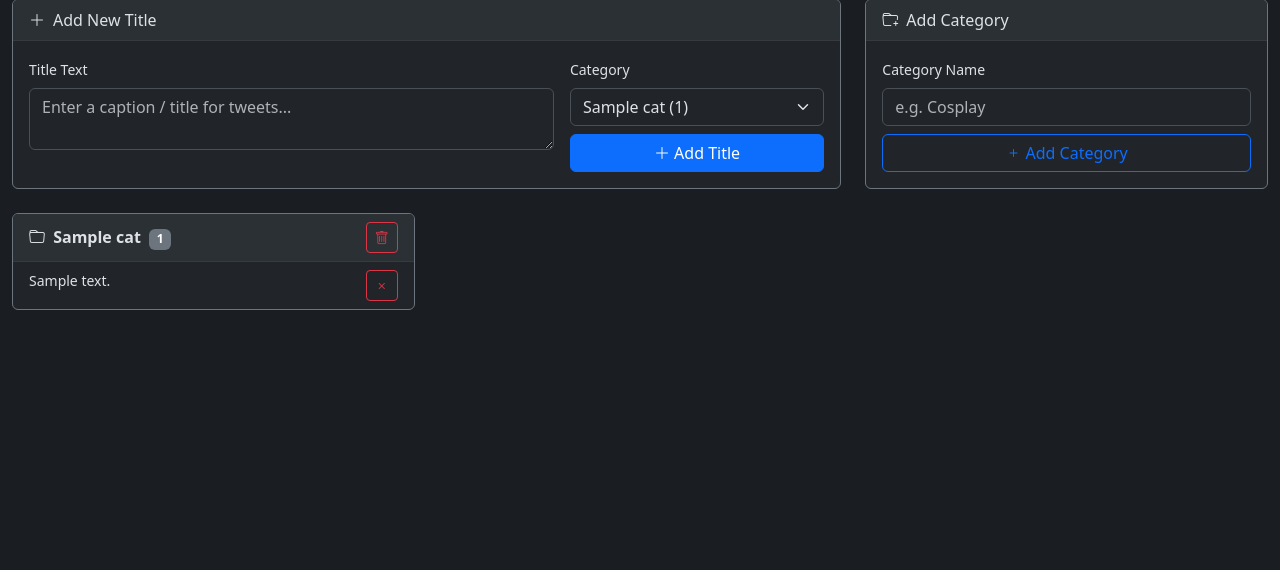
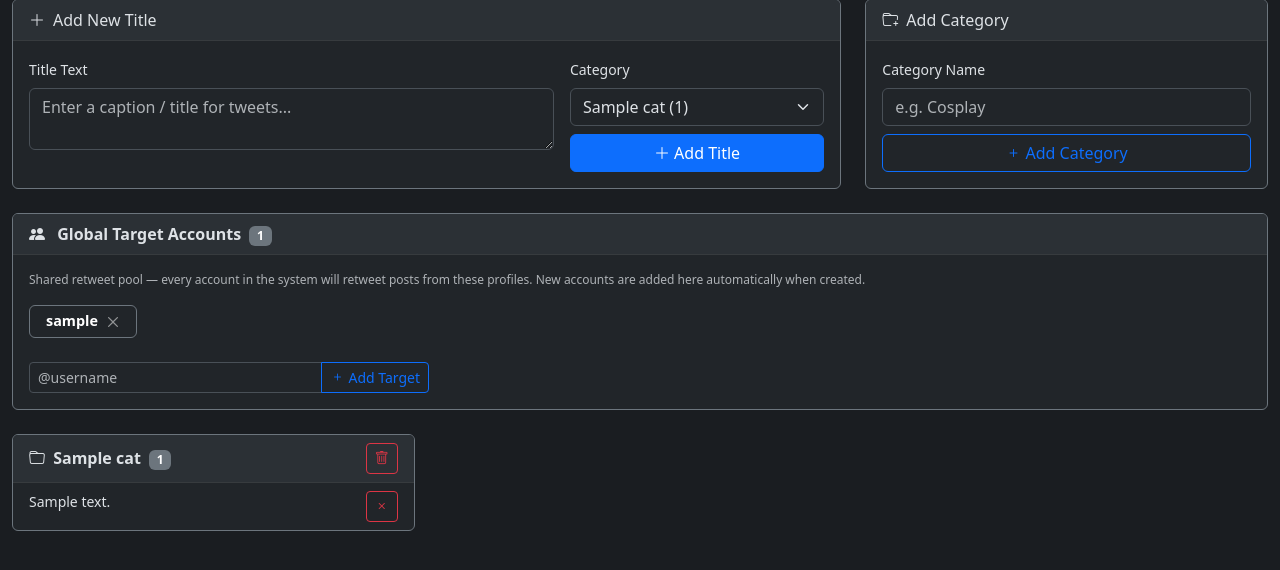
Before and after one commit to BigMarc/bunnytweets, a Python web app: template src/web/templates/generator.html in a window 1280 px wide. Shown: the part 216-786 px from the top of the page. Run offline with Jinja, Linux system fonts and the light colour scheme; the template is opened without the code that fills it: most values are stand-ins (such as "Sample title", 1, 10 or a date in 2020).

Commit message:
feat: add Global Target Accounts — shared retweet pool on /generator/ page
- New GlobalTarget model in database.py with CRUD methods (add, update,
  delete, list usernames)
- New section on /generator/ page with chip-style UI for managing the pool
- Retweeter merges global targets (priority 50) with per-account targets,
  skipping the account's own username to avoid self-retweets
- Auto-adds twitter username to global pool when a new account is created
- Auto-updates global pool entry when an account's username changes

https://claude.ai/code/session_0118bjzVGUtLRG9itPaufWnF

```diff
--- a/src/web/static/js/generator.js
+++ b/src/web/static/js/generator.js
@@ -30,3 +30,70 @@ async function deleteTitle(titleId, btn) {
         showToast('Failed to delete title', 'danger');
     }
 }
+
+
+// ----- Global Target Accounts -----
+
+async function addGlobalTarget() {
+    const input = document.getElementById('new-gt-username');
+    const username = input.value.trim();
+    if (!username) return;
+
+    try {
+        const resp = await fetch('/generator/global-target/add', {
+            method: 'POST',
+            headers: {'Content-Type': 'application/json'},
+            body: JSON.stringify({username: username}),
+        });
+        const data = await resp.json();
+        if (data.success) {
+            const noMsg = document.getElementById('no-gt-msg');
+            if (noMsg) noMsg.remove();
+
+            const list = document.getElementById('global-targets-list');
+            const html = `
+                <div class="d-inline-flex align-items-center me-2 mb-2 gt-item" data-gt-id="${data.id}">
+                    <span class="badge bg-dark border border-secondary d-flex align-items-center py-2 px-3" style="font-size: 0.9rem;">
+                        ${data.username}
+                        <button type="button" class="btn-close btn-close-white ms-2" style="font-size: 0.6rem;"
+                                onclick="deleteGlobalTarget(${data.id}, this)"></button>
+                    </span>
+                </div>`;
+            list.insertAdjacentHTML('beforeend', html);
+            input.value = '';
+
+            // Update counter
+            const count = document.getElementById('gt-count');
+            if (count) count.textContent = list.querySelectorAll('.gt-item').length;
+
+            showToast(`${data.username} added to global pool`, 'success');
+        } else {
+            showToast(data.message || 'Failed to add target', 'danger');
+        }
+    } catch (e) {
+        showToast('Failed to add global target', 'danger');
+    }
+}
+
+async function deleteGlobalTarget(targetId, btn) {
+    try {
+        const resp = await fetch(`/generator/global-target/${targetId}/delete`, {
+            method: 'POST',
+        });
+        const data = await resp.json();
+        if (data.success) {
+            const item = btn.closest('.gt-item');
+            if (item) item.remove();
+
+            const list = document.getElementById('global-targets-list');
+            const count = document.getElementById('gt-count');
+            if (count) count.textContent = list.querySelectorAll('.gt-item').length;
+
+            showToast('Target removed', 'success');
+        } else {
+            showToast(data.message || 'Failed to remove target', 'danger');
+        }
+    } catch (e) {
+        showToast('Failed to remove global target', 'danger');
+    }
+}
--- a/src/web/templates/generator.html
+++ b/src/web/templates/generator.html
@@ -65,6 +65,51 @@
     </div>
 </div>
 
+<!-- Global Target Accounts -->
+<div class="row mb-4">
+    <div class="col-12">
+        <div class="card border-secondary">
+            <div class="card-header d-flex justify-content-between align-items-center">
+                <div>
+                    <i class="bi bi-people-fill me-2"></i>
+                    <strong>Global Target Accounts</strong>
+                    <span class="badge bg-secondary ms-1" id="gt-count">{{ global_targets|length }}</span>
+                </div>
+            </div>
+            <div class="card-body">
+                <p class="form-text mt-0 mb-3">
+                    Shared retweet pool &mdash; every account in the system will retweet posts from these profiles.
+                    New accounts are added here automatically when created.
+                </p>
+
+                <div id="global-targets-list" class="mb-3" style="max-height: 300px; overflow-y: auto;">
+                    {% if global_targets %}
+                        {% for t in global_targets %}
+                        <div class="d-inline-flex align-items-center me-2 mb-2 gt-item" data-gt-id="{{ t.id }}">
+                            <span class="badge bg-dark border border-secondary d-flex align-items-center py-2 px-3" style="font-size: 0.9rem;">
+                                {{ t.username }}
+                                <button type="button" class="btn-close btn-close-white ms-2" style="font-size: 0.6rem;"
+                                        onclick="deleteGlobalTarget({{ t.id }}, this)"></button>
+                            </span>
+                        </div>
+                        {% endfor %}
+                    {% else %}
+                        <p class="text-muted small" id="no-gt-msg">No global targets configured yet.</p>
+                    {% endif %}
+                </div>
+
+                <div class="input-group" style="max-width: 400px;">
+                    <input type="text" class="form-control form-control-sm" id="new-gt-username"
+                           placeholder="@username" onkeydown="if(event.key==='Enter'){event.preventDefault();addGlobalTarget();}">
+                    <button type="button" class="btn btn-sm btn-outline-primary" onclick="addGlobalTarget()">
+                        <i class="bi bi-plus me-1"></i>Add Target
+                    </button>
+                </div>
+            </div>
+        </div>
+    </div>
+</div>
+
 <!-- Categories & Titles -->
 <div class="row">
     {% for cat in categories %}
```
Also changed, not shown: src/core/database.py (+61 -0 lines), src/twitter/retweeter.py (+16 -1 lines), src/web/routes/accounts.py (+15 -0 lines), src/web/routes/generator.py (+31 -1 lines).
